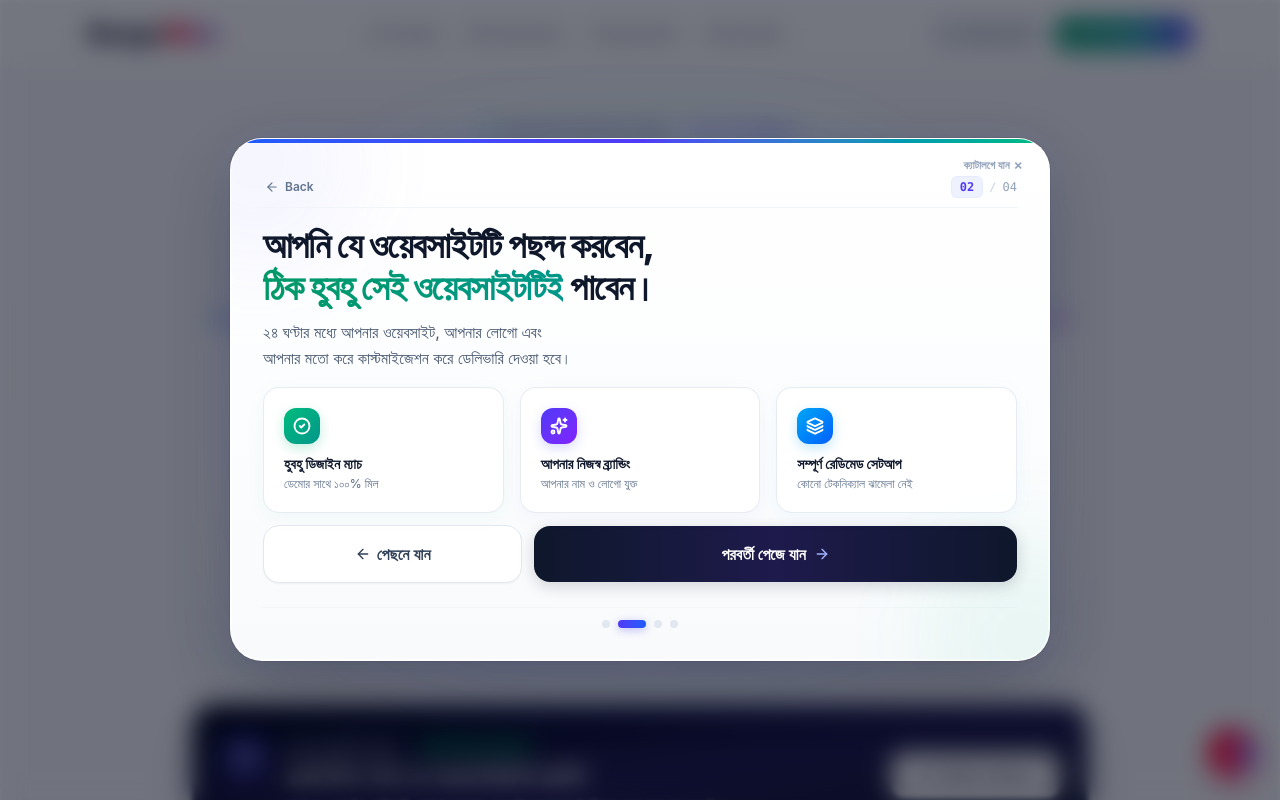
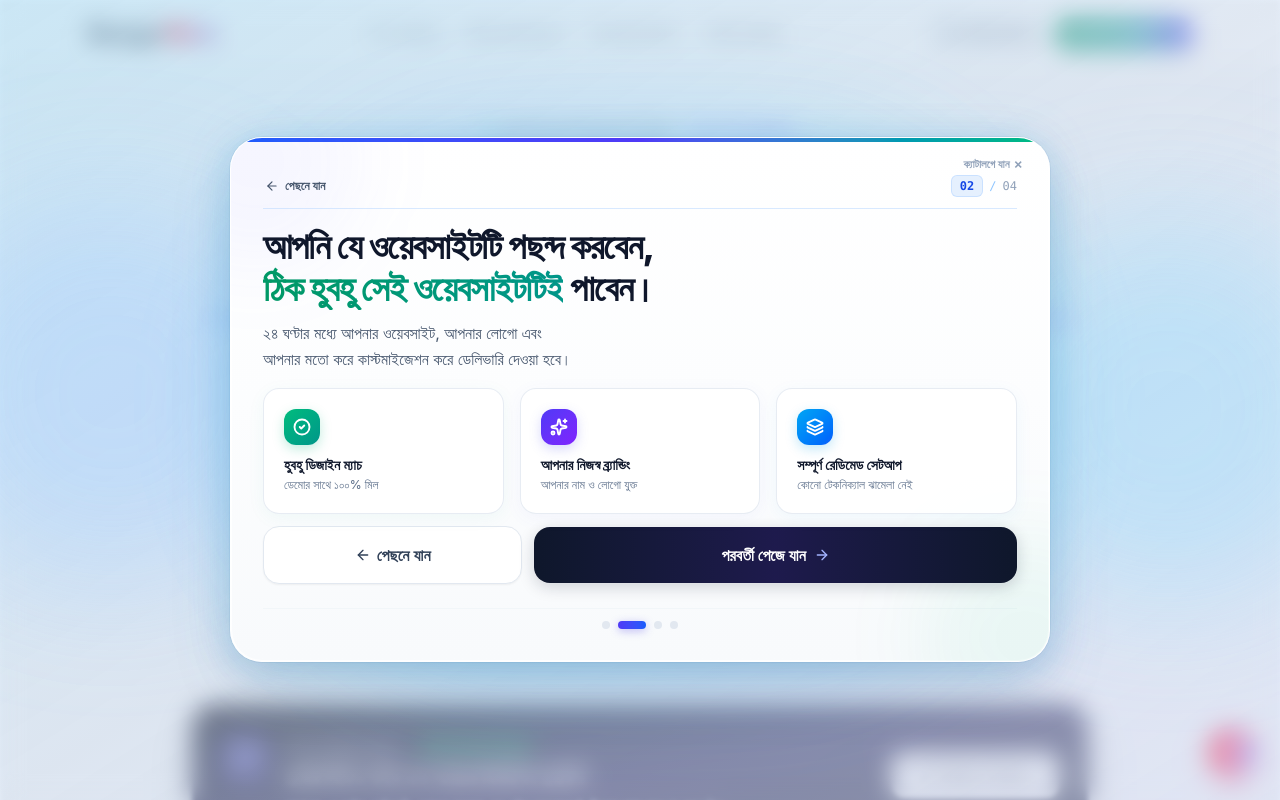
Before and after one commit to BeeGoBD/Bongoweb.xyz, a React (Vite) app: page / in a window 1280 px wide. Both pictures are taken after a click on the button 642 px from the left and 591 px from the top of the page. Shown: the top 800 px of the page. Built offline with nearby package versions, Linux system fonts and the light colour scheme.

Commit message:
style: refactor onboarding wizard theme
Update the wizard backdrop and step headers to use a consistent blue-themed aesthetic, improving visual coherence and interface polish.

```diff
--- a/src/App.tsx
+++ b/src/App.tsx
@@ -82,15 +82,17 @@ export default function App() {
       {currentPage === 'wizard' && (
         <div
           id="slides-hover-backdrop"
-          className="fixed inset-0 z-50 flex items-center justify-center p-3 sm:p-6 bg-slate-950/50 backdrop-blur-md animate-fadeIn"
+          className="fixed inset-0 z-50 flex items-center justify-center p-3 sm:p-6 bg-gradient-to-br from-sky-200/60 via-blue-100/50 to-indigo-100/60 backdrop-blur-md animate-fadeIn"
         >
-          {/* Ambient Chroma Light Orb behind the Slide Card */}
+          {/* Ambient Chroma Light Orb behind the Slide Card with Luminous Light Blue Glow */}
           <div className="absolute inset-0 pointer-events-none flex items-center justify-center overflow-hidden">
-            <div className="w-[680px] h-[460px] bg-gradient-to-tr from-indigo-600/20 via-blue-500/15 to-emerald-400/15 rounded-full blur-3xl opacity-80" />
+            <div className="w-[780px] h-[520px] bg-gradient-to-tr from-sky-400/35 via-blue-400/25 to-cyan-300/30 rounded-full blur-3xl opacity-90" />
+            <div className="absolute top-1/4 -left-20 w-96 h-96 bg-blue-300/30 rounded-full blur-3xl" />
+            <div className="absolute bottom-1/4 -right-20 w-96 h-96 bg-sky-300/30 rounded-full blur-3xl" />
           </div>
 
           {/* Elevated Presentation Slide Card Coming Up */}
-          <div className="relative w-full max-w-2xl sm:max-w-3xl lg:max-w-[820px] bg-gradient-to-b from-white via-[#FCFDFE] to-[#F8FAFC] backdrop-blur-2xl rounded-3xl sm:rounded-[2rem] border border-white/80 shadow-[0_25px_70px_-10px_rgba(15,23,42,0.32),0_0_0_1px_rgba(255,255,255,0.9)_inset,0_0_40px_rgba(99,102,241,0.08)] ring-1 ring-slate-900/[0.08] p-5 sm:p-7 md:p-8 animate-slideUpModal overflow-hidden flex flex-col justify-between max-h-[92vh] sm:max-h-[88vh]">
+          <div className="relative w-full max-w-2xl sm:max-w-3xl lg:max-w-[820px] bg-gradient-to-b from-white via-[#FCFDFE] to-[#F8FAFC] backdrop-blur-2xl rounded-3xl sm:rounded-[2rem] border border-white/90 shadow-[0_25px_70px_-10px_rgba(14,116,144,0.18),0_12px_36px_rgba(30,58,138,0.12),0_0_0_1px_rgba(255,255,255,0.9)_inset,0_0_50px_rgba(56,189,248,0.15)] ring-1 ring-sky-900/[0.06] p-5 sm:p-7 md:p-8 animate-slideUpModal overflow-hidden flex flex-col justify-between max-h-[92vh] sm:max-h-[88vh]">
             {/* Jewel accent bar across top of card */}
             <div className="absolute top-0 left-0 right-0 h-1 bg-gradient-to-r from-blue-600 via-indigo-600 to-emerald-500" />
 
--- a/src/components/Step1Welcome.tsx
+++ b/src/components/Step1Welcome.tsx
@@ -8,7 +8,7 @@ export default function Step1Welcome({ onNext }: Step1WelcomeProps) {
   return (
     <div id="step-1-welcome" className="w-full h-full flex flex-col justify-between animate-fadeIn">
       {/* Top Slide Header: Pure BongoWeb Text Logo */}
-      <div className="flex items-center justify-between pb-2 border-b border-slate-100 shrink-0">
+      <div className="flex items-center justify-between pb-2.5 border-b border-blue-200/60 shrink-0">
         <div className="flex items-baseline select-none">
           <span className="font-black text-xl text-slate-900 tracking-tight">
             Bongo
@@ -20,8 +20,8 @@ export default function Step1Welcome({ onNext }: Step1WelcomeProps) {
         </div>
 
         <div className="flex items-center gap-1.5 text-xs font-mono">
-          <span className="font-bold text-indigo-600 bg-indigo-50 px-2 py-0.5 rounded-md border border-indigo-100/60">01</span>
-          <span className="text-slate-300">/</span>
+          <span className="font-bold text-blue-700 bg-blue-100/70 px-2 py-0.5 rounded-md border border-blue-200/70">01</span>
+          <span className="text-blue-300">/</span>
           <span className="text-slate-400 font-medium">04</span>
         </div>
       </div>
--- a/src/components/Step2Guarantee.tsx
+++ b/src/components/Step2Guarantee.tsx
@@ -9,19 +9,19 @@ export default function Step2Guarantee({ onBack, onNext }: Step2GuaranteeProps)
   return (
     <div id="step-2-guarantee" className="w-full h-full flex flex-col justify-between animate-fadeIn">
       {/* Top Slide Header: Back Button on Left (NO logo!), Slide Counter on Right */}
-      <div className="flex items-center justify-between pb-2 border-b border-slate-100 shrink-0">
+      <div className="flex items-center justify-between pb-2.5 border-b border-blue-200/60 shrink-0">
         <button
           onClick={onBack}
           id="step-2-top-back-btn"
-          className="text-xs font-semibold text-slate-500 hover:text-slate-900 flex items-center gap-1.5 transition-colors cursor-pointer py-1 px-2.5 -ml-2 rounded-lg hover:bg-slate-100"
+          className="text-xs font-semibold text-slate-600 hover:text-blue-900 flex items-center gap-1.5 transition-colors cursor-pointer py-1 px-2.5 -ml-2 rounded-lg hover:bg-blue-100/60"
         >
           <ArrowLeft className="w-3.5 h-3.5" />
-          <span>Back</span>
+          <span>পেছনে যান</span>
         </button>
 
         <div className="flex items-center gap-1.5 text-xs font-mono">
-          <span className="font-bold text-indigo-600 bg-indigo-50 px-2 py-0.5 rounded-md border border-indigo-100/60">02</span>
-          <span className="text-slate-300">/</span>
+          <span className="font-bold text-blue-700 bg-blue-100/70 px-2 py-0.5 rounded-md border border-blue-200/70">02</span>
+          <span className="text-blue-300">/</span>
           <span className="text-slate-400 font-medium">04</span>
         </div>
       </div>
--- a/src/components/Step3Management.tsx
+++ b/src/components/Step3Management.tsx
@@ -9,19 +9,19 @@ export default function Step3Management({ onBack, onNext }: Step3ManagementProps
   return (
     <div id="step-3-management" className="w-full h-full flex flex-col justify-between animate-fadeIn">
       {/* Top Slide Header: Back button on Left (NO logo!), Slide Counter on Right */}
-      <div className="flex items-center justify-between pb-2 border-b border-slate-100 shrink-0">
+      <div className="flex items-center justify-between pb-2.5 border-b border-blue-200/60 shrink-0">
         <button
           onClick={onBack}
           id="step-3-top-back-btn"
-          className="text-xs font-semibold text-slate-500 hover:text-slate-900 flex items-center gap-1.5 transition-colors cursor-pointer py-1 px-2.5 -ml-2 rounded-lg hover:bg-slate-100"
+          className="text-xs font-semibold text-slate-600 hover:text-blue-900 flex items-center gap-1.5 transition-colors cursor-pointer py-1 px-2.5 -ml-2 rounded-lg hover:bg-blue-100/60"
         >
           <ArrowLeft className="w-3.5 h-3.5" />
           <span>পেছনে যান</span>
         </button>
 
         <div className="flex items-center gap-1.5 text-xs font-mono">
-          <span className="font-bold text-indigo-600 bg-indigo-50 px-2 py-0.5 rounded-md border border-indigo-100/60">03</span>
-          <span className="text-slate-300">/</span>
+          <span className="font-bold text-blue-700 bg-blue-100/70 px-2 py-0.5 rounded-md border border-blue-200/70">03</span>
+          <span className="text-blue-300">/</span>
           <span className="text-slate-400 font-medium">04</span>
         </div>
       </div>
--- a/src/components/Step4Pricing.tsx
+++ b/src/components/Step4Pricing.tsx
@@ -19,19 +19,19 @@ export default function Step4Pricing({ onBack, onComplete }: Step4PricingProps)
   return (
     <div id="step-4-pricing" className="w-full h-full flex flex-col justify-between animate-fadeIn">
       {/* Top Slide Header: Back Button on Left (NO logo!), Slide Counter on Right */}
-      <div className="flex items-center justify-between pb-2 border-b border-slate-100 shrink-0">
+      <div className="flex items-center justify-between pb-2.5 border-b border-blue-200/60 shrink-0">
         <button
           onClick={onBack}
           id="step-4-top-back-btn"
-          className="text-xs font-semibold text-slate-500 hover:text-slate-900 flex items-center gap-1.5 transition-colors cursor-pointer py-1 px-2.5 -ml-2 rounded-lg hover:bg-slate-100"
+          className="text-xs font-semibold text-slate-600 hover:text-blue-900 flex items-center gap-1.5 transition-colors cursor-pointer py-1 px-2.5 -ml-2 rounded-lg hover:bg-blue-100/60"
         >
           <ArrowLeft className="w-3.5 h-3.5" />
           <span>পেছনে যান</span>
         </button>
 
         <div className="flex items-center gap-1.5 text-xs font-mono">
-          <span className="font-bold text-emerald-600 bg-emerald-50 px-2 py-0.5 rounded-md border border-emerald-100/60">04</span>
-          <span className="text-slate-300">/</span>
+          <span className="font-bold text-emerald-700 bg-emerald-100/70 px-2 py-0.5 rounded-md border border-emerald-200/70">04</span>
+          <span className="text-blue-300">/</span>
           <span className="text-slate-400 font-medium">04</span>
         </div>
       </div>
```
